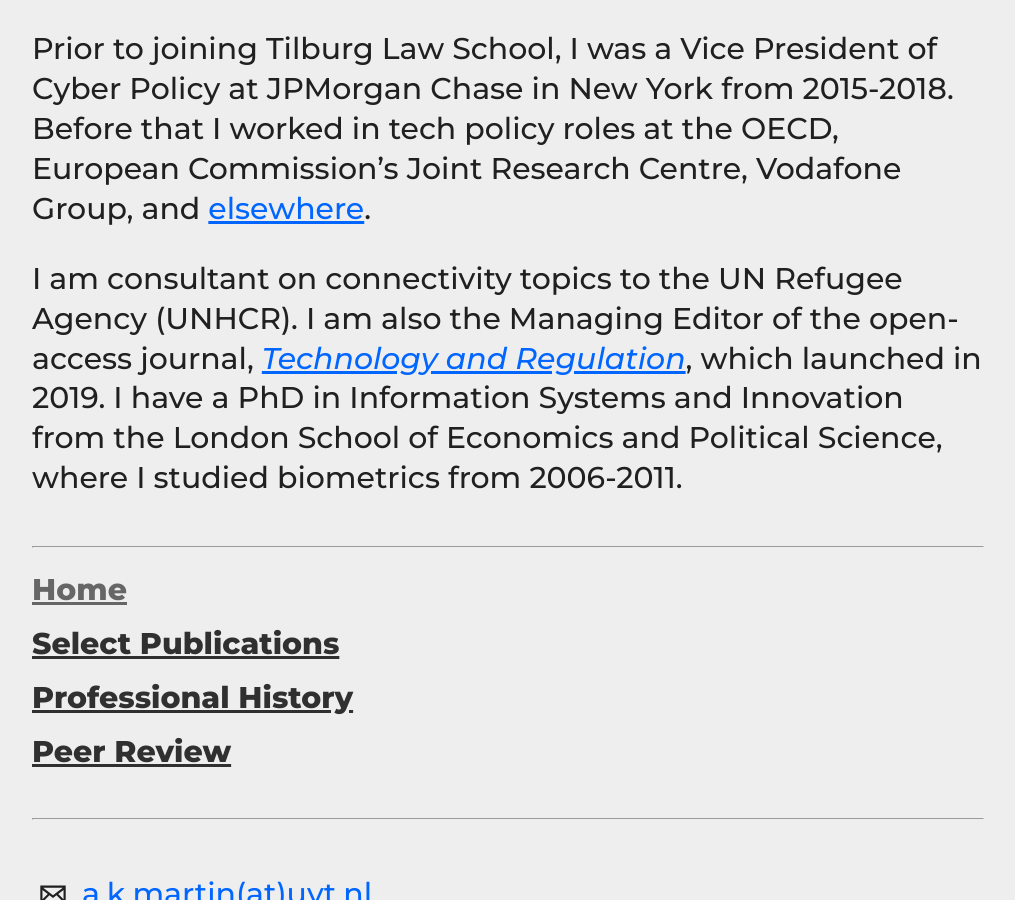
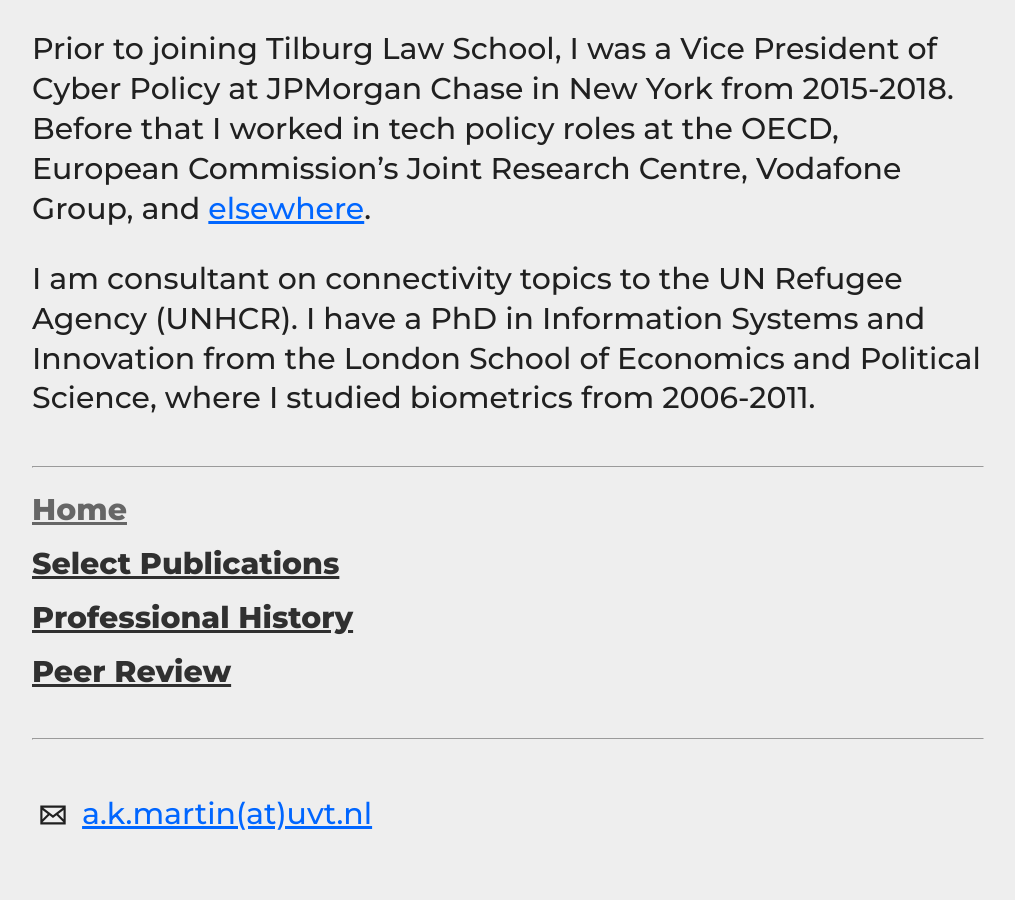
Before and after one commit to haroonalrasheed/641a, a Jekyll site: the page built from index.md, in a window 1280 px wide and 900 px high, scrolled down 940 px. Shown: the whole window, without its empty margins (132-1147 px from the left). Built offline with Jekyll 4.4.1, drawn with Linux system fonts in a browser that asks for light colours; after the commit the page ends 1819 px from its top, so only the background shows below that.

Commit message:
Update index.md

```diff
--- a/index.md
+++ b/index.md
@@ -11,4 +11,4 @@ This year I co-edited an open-access book on data justice and COVID-19 published
 
 Prior to joining Tilburg Law School, I was a Vice President of Cyber Policy at JPMorgan Chase in New York from 2015-2018. Before that I worked in tech policy roles at the OECD, European Commission's Joint Research Centre, Vodafone Group, and [elsewhere](http://sixfouronea.net/professional-history/).
 
-I am consultant on connectivity topics to the UN Refugee Agency (UNHCR). I am also the Managing Editor of the open-access journal, [_Technology and Regulation_](http://techreg.org), which launched in 2019. I have a PhD in Information Systems and Innovation from the London School of Economics and Political Science, where I studied biometrics from 2006-2011.
+I am consultant on connectivity topics to the UN Refugee Agency (UNHCR). I have a PhD in Information Systems and Innovation from the London School of Economics and Political Science, where I studied biometrics from 2006-2011.
```
